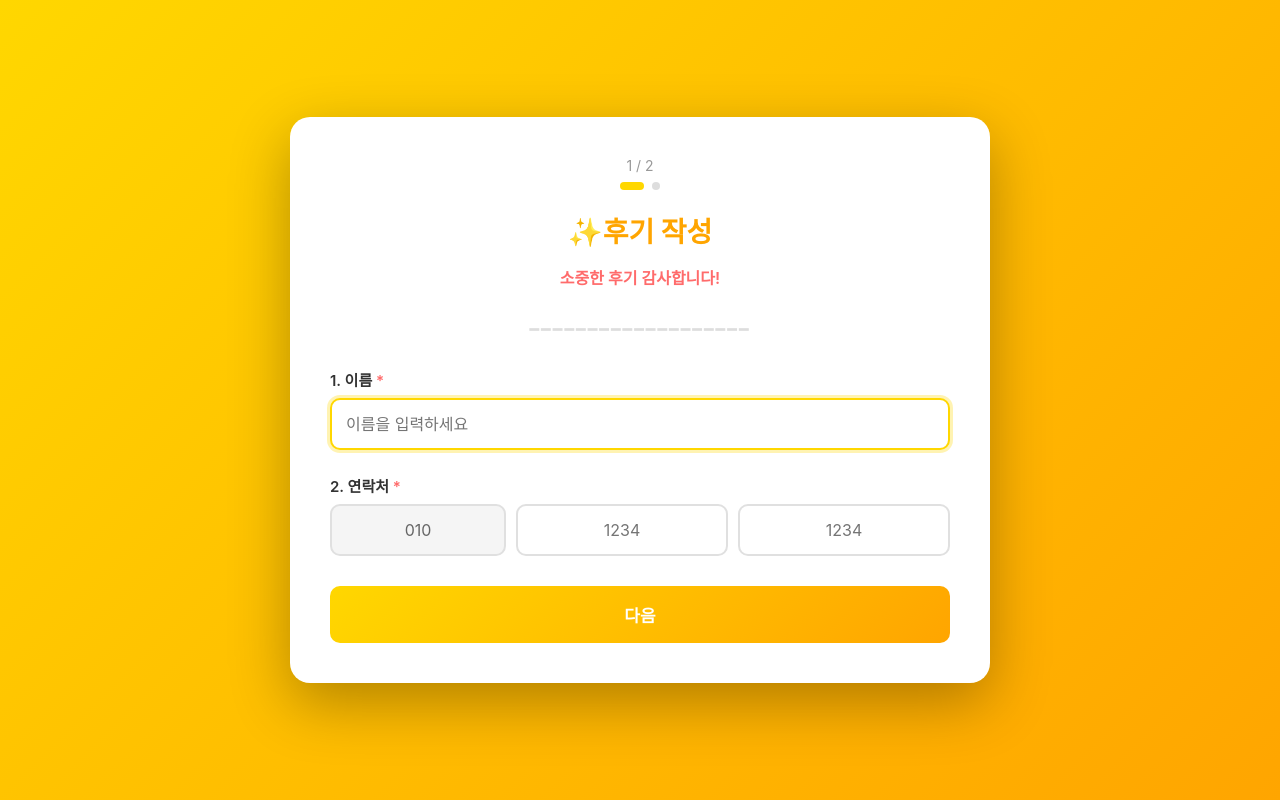
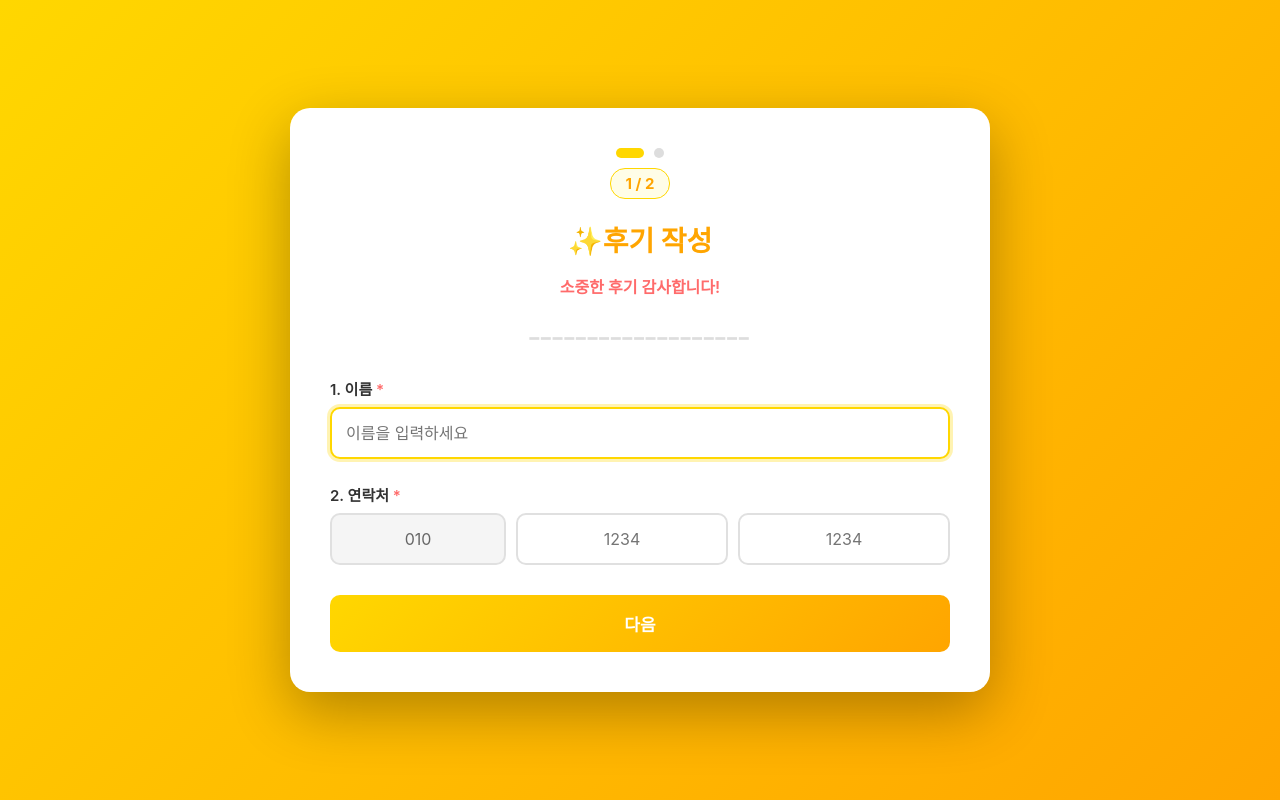
Before and after one commit to breezefeel/feedback, a plain HTML site: page index.html in a window 1280 px wide. Drawn offline with Linux system fonts and the light colour scheme.

Commit message:
Update index.html

```diff
--- a/index.html
+++ b/index.html
@@ -262,7 +262,7 @@
           transform: none;
       }
 
-      /* === 페이지 인디케이터 스타일 (통일됨) === */
+      /* === 페이지 인디케이터 스타일 (수정됨) === */
       .page-indicator {
           text-align: center;
           margin-bottom: 20px;
@@ -272,12 +272,12 @@
       .page-dots {
           display: flex;
           justify-content: center;
-          gap: 8px;
-          margin-top: 8px;
+          gap: 10px; /* 간격 확대 */
+          margin-bottom: 10px; /* 숫자 박스와 분리 */
       }
       .dot {
-          width: 8px;
-          height: 8px;
+          width: 10px; /* 굵기 증가 */
+          height: 10px;
           border-radius: 50%;
           background: #ddd;
           transition: all 0.3s;
@@ -285,8 +285,19 @@
       /* 현재 페이지 표시 점 색상: 밝은 골드 */
       .dot.active {
           background: #FFD700;
-          width: 24px;
-          border-radius: 4px;
+          width: 28px; /* 활성화된 점의 길이 증가 */
+          border-radius: 5px; /* 모서리 둥글게 */
+      }
+      #pageText {
+          /* 숫자 표시를 배경 박스 안에 배치 */
+          display: inline-block;
+          padding: 5px 15px;
+          border-radius: 15px;
+          font-size: 15px;
+          font-weight: 700;
+          color: #FFA500; /* 오렌지색 텍스트 */
+          background: #FFFDE7; /* 밝은 옐로우 배경 */
+          border: 1px solid #FFD700;
       }
       /* ================================== */
 
@@ -336,11 +347,12 @@
     <div id="form-container">
 
       <div class="page-indicator">
-        <span id="pageText">1 / 2</span>
         <div class="page-dots">
           <div class="dot active" data-page="1"></div>
           <div class="dot" data-page="2"></div>
         </div>
+
+        <span id="pageText">1 / 2</span>
       </div>
 
       <h1>✨후기 작성</h1>
```
